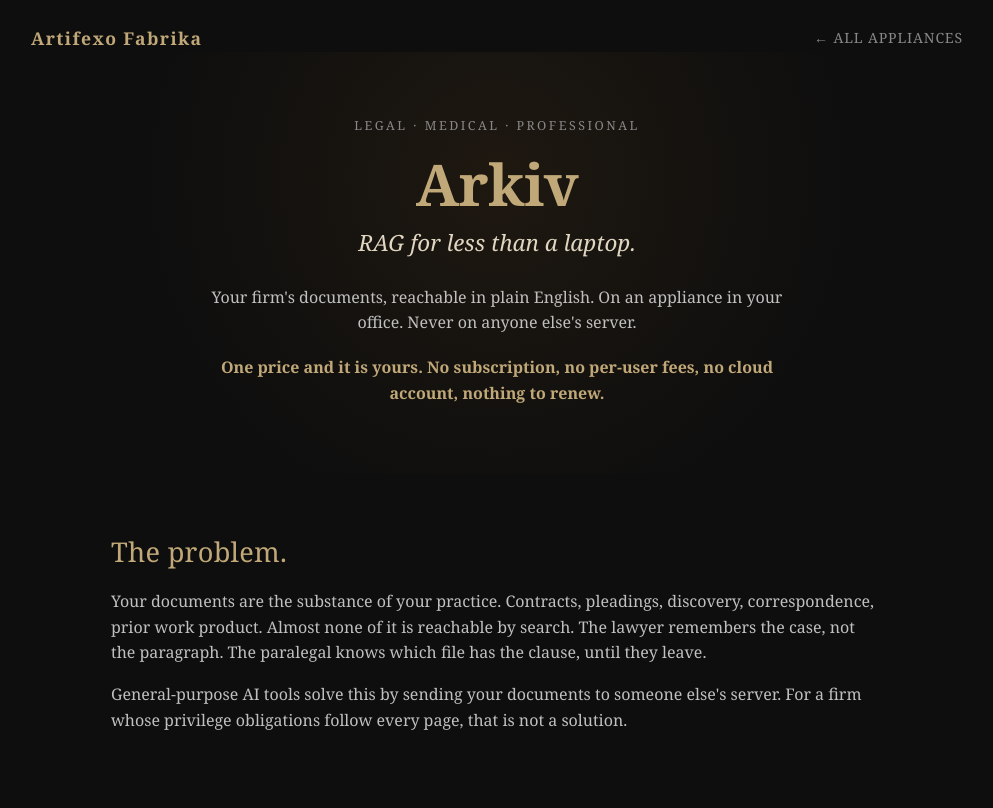
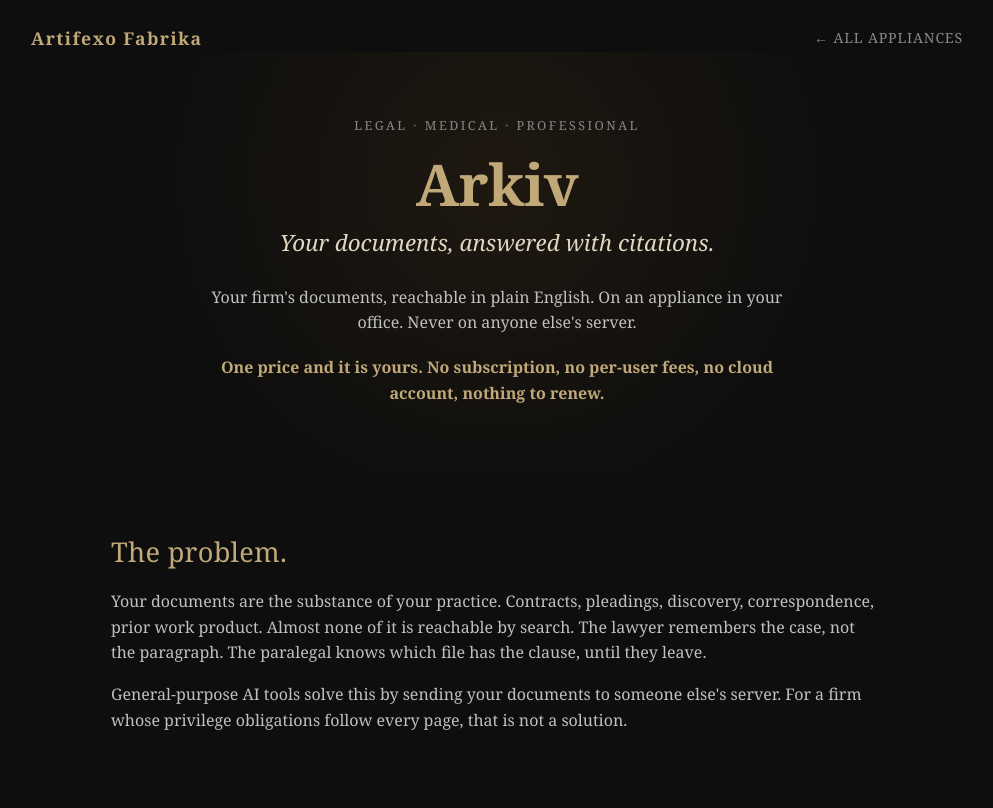
Before and after one commit to artifexofabrika/Koorsus, a plain HTML site: page docs/arkiv.html in a window 1280 px wide. Shown: the top 808 px of the page, without its empty margins (143-1136 px from the left). Drawn offline with Linux system fonts and the light colour scheme.

Commit message:
Replace the laptop line with a plain description

```diff
--- a/docs/arkiv.html
+++ b/docs/arkiv.html
@@ -62,7 +62,7 @@ footer a:hover { text-decoration: underline; }
 <div class="hero">
 <div class="tag">Legal &middot; Medical &middot; Professional</div>
 <h1>Arkiv</h1>
-<p class="pitch">RAG for less than a laptop.</p>
+<p class="pitch">Your documents, answered with citations.</p>
 <p>Your firm's documents, reachable in plain English. On an appliance in your office. Never on anyone else's server.</p>
 <p style="color:#c0a878; font-weight:bold;">One price and it is yours. No subscription, no per-user fees, no cloud account, nothing to renew.</p>
 </div>
```
Also changed, not shown: docs/index.html (+1 -1 lines).
